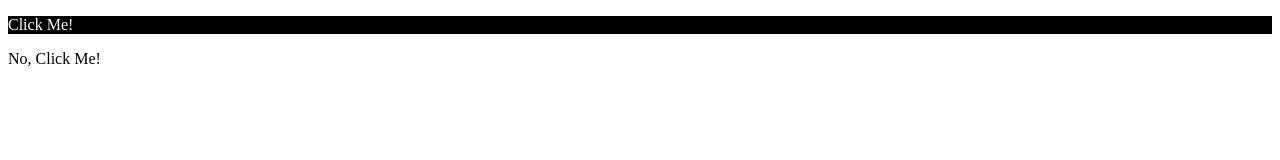
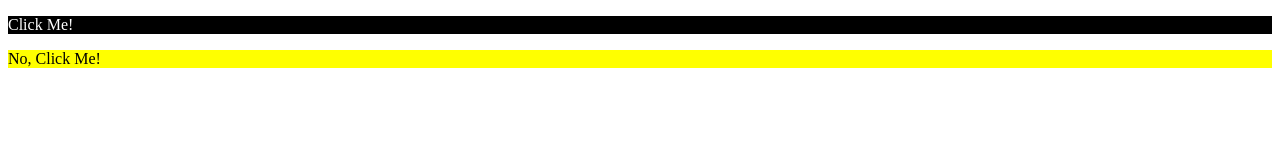
Before and after one commit to Dragonspiralozara/grouping-selectors, a plain HTML site: page index.html in a window 1280 px wide. Drawn offline with Linux system fonts and the light colour scheme.

Commit message:
Make class for second element

```diff
--- a/styles.css
+++ b/styles.css
@@ -2,3 +2,7 @@
     background-color: black;
     color: white;
 }
+
+.second-class{
+    background-color: yellow;
+}
```
